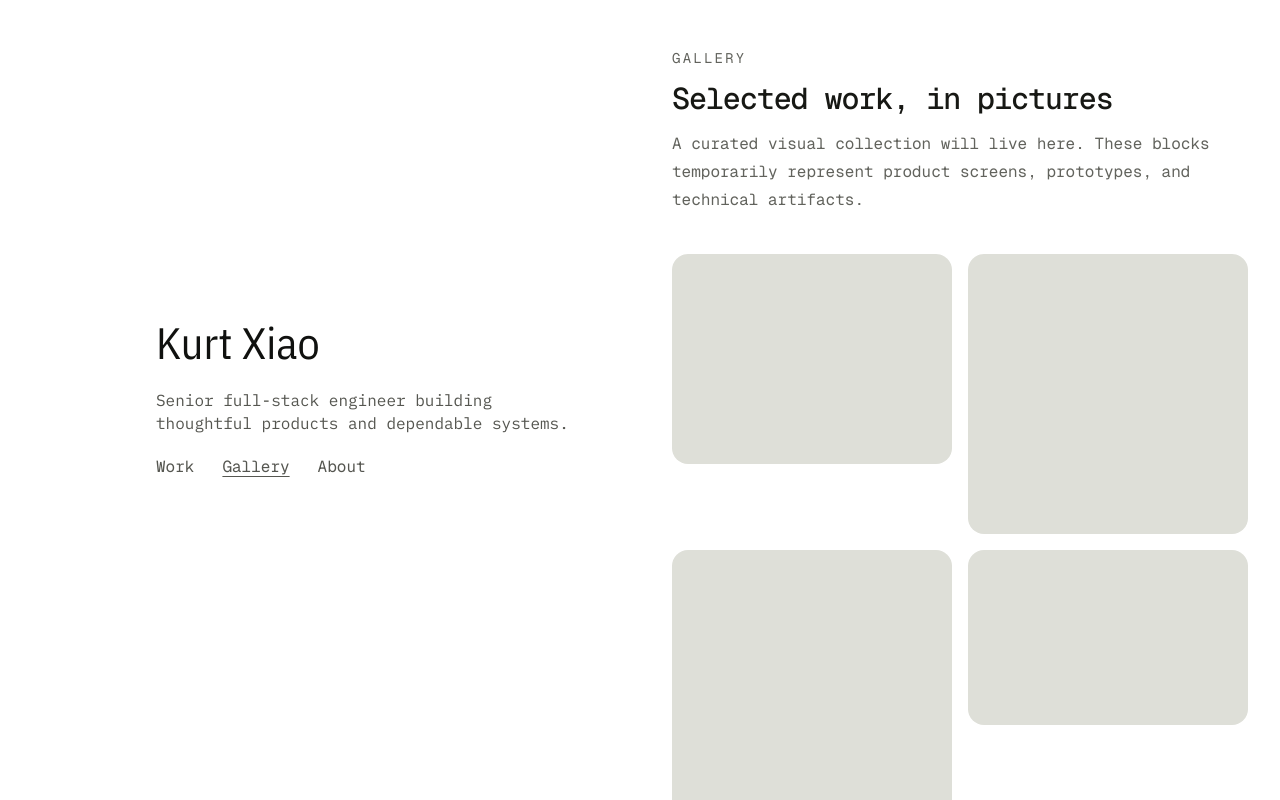
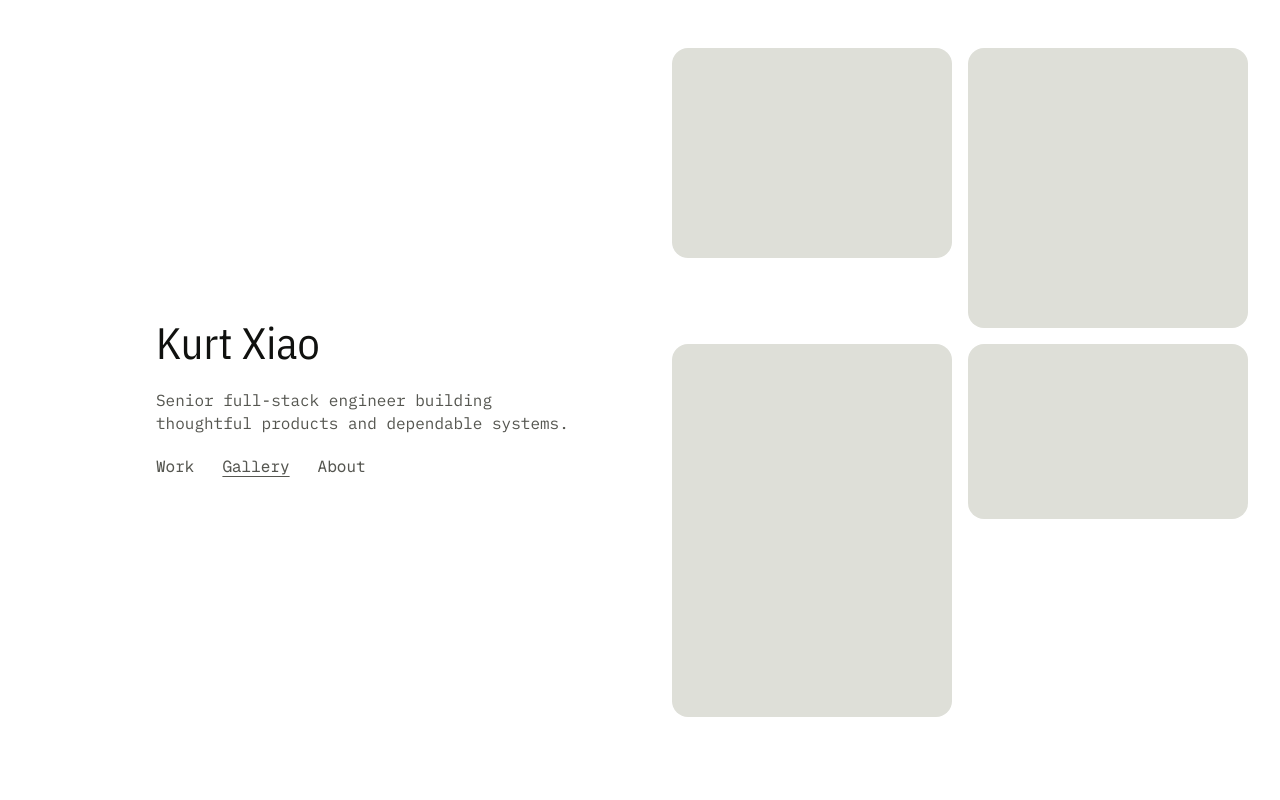
Before and after one commit to KurtXiaoZ/portfolio, a Next.js app: page /gallery in a window 1280 px wide. Built offline with nearby package versions, Linux system fonts and the light colour scheme.

Commit message:
feat: simplify the gallery layout

```diff
--- a/components/gallery-panel/gallery-panel.tsx
+++ b/components/gallery-panel/gallery-panel.tsx
@@ -7,20 +7,11 @@ const PLACEHOLDER_ITEMS = [
 
 export function GalleryPanel() {
   return (
-    <section className="h-full overflow-y-auto px-8 py-12 max-[560px]:px-6 max-[560px]:py-8">
-      <div className="mx-auto w-full max-w-3xl">
-        <p className="text-sm tracking-[0.16em] text-[#62635d] uppercase dark:text-[#a8aaa2]">
-          Gallery
-        </p>
-        <h2 className="mt-3 text-3xl leading-tight font-medium tracking-[-0.035em]">
-          Selected work, in pictures
-        </h2>
-        <p className="mt-3 max-w-xl text-base leading-7 text-[#62635d] dark:text-[#a8aaa2]">
-          A curated visual collection will live here. These blocks temporarily
-          represent product screens, prototypes, and technical artifacts.
-        </p>
-
-        <div className="mt-10 grid grid-cols-2 items-start gap-4">
+    <section
+      aria-label="Gallery"
+      className="h-full w-full overflow-y-auto px-8 py-12 max-[560px]:px-6 max-[560px]:py-8"
+    >
+      <div className="mx-auto grid w-full max-w-3xl grid-cols-2 items-start gap-4">
         {PLACEHOLDER_ITEMS.map((aspectRatio, index) => (
           <div
             className={`${aspectRatio} rounded-2xl bg-[#dedfd8] dark:bg-[#292b27]`}
@@ -28,7 +19,6 @@ export function GalleryPanel() {
           />
         ))}
       </div>
-      </div>
     </section>
   );
 }
```
Lines whose indentation alone changed are shown as unchanged.
